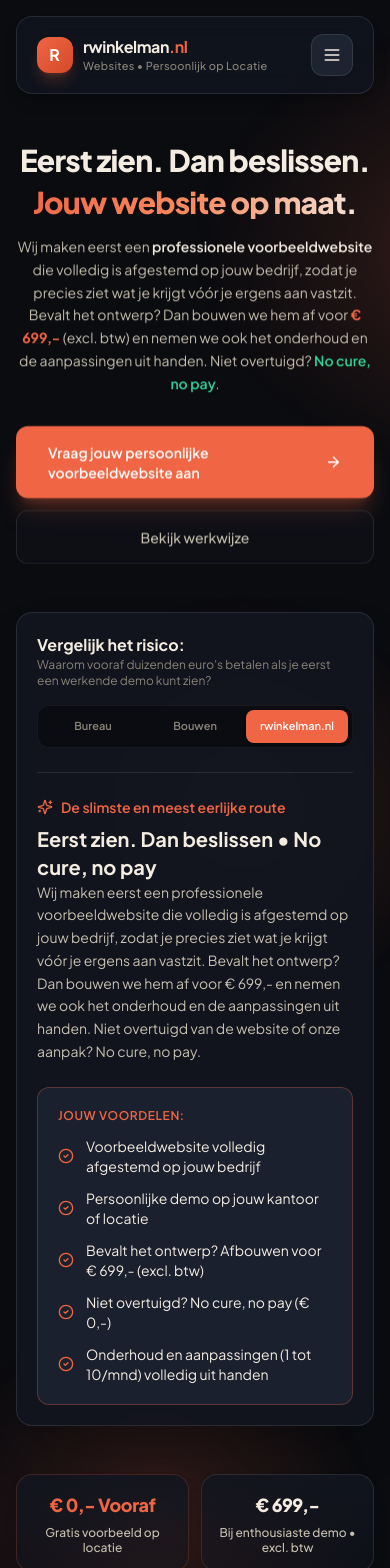
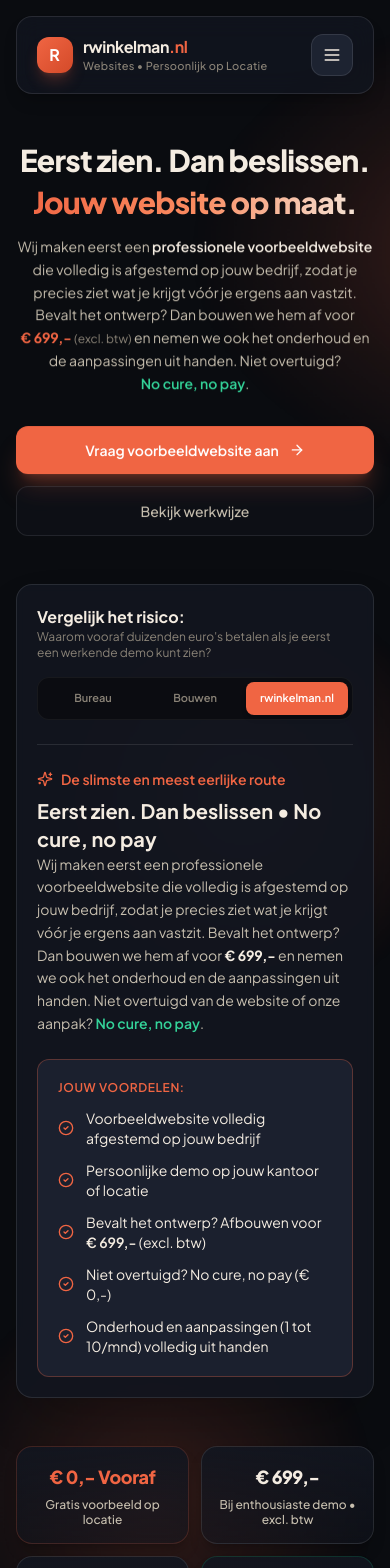
Before and after one commit to rubenwinkelman/rwinkelman, a React (Vite) app: page / in a window 390 px wide. Shown: the top 1568 px of the page. Built offline with nearby package versions, Linux system fonts and the light colour scheme.

Commit message:
Fix mobile layout: prevent price wrapping and keep CTA buttons on a single line

```diff
--- a/index.html
+++ b/index.html
@@ -100,7 +100,7 @@
           Eerst zien. Dan beslissen. Jouw website op maat.
         </h1>
         <p class="mt-6 text-lg sm:text-xl text-[#D1C7BD] max-w-2xl leading-relaxed">
-          Wij maken eerst een professionele voorbeeldwebsite die volledig is afgestemd op jouw bedrijf, zodat je precies ziet wat je krijgt vóór je ergens aan vastzit. Bevalt het ontwerp? Dan bouwen we hem af voor € 699,- excl. btw en nemen we ook het onderhoud en de aanpassingen uit handen. Niet overtuigd? No cure, no pay.
+          Wij maken eerst een professionele voorbeeldwebsite die volledig is afgestemd op jouw bedrijf, zodat je precies ziet wat je krijgt vóór je ergens aan vastzit. Bevalt het ontwerp? Dan bouwen we hem af voor <span style="white-space: nowrap;">€&nbsp;699,-</span> (excl. btw) en nemen we ook het onderhoud en de aanpassingen uit handen. Niet overtuigd? No cure, no pay.
         </p>
       </header>
 
--- a/src/components/ContactSection.jsx
+++ b/src/components/ContactSection.jsx
@@ -78,7 +78,7 @@
             Vraag jouw persoonlijke voorbeeldwebsite aan!
           </h2>
           <p className="mt-4 text-base sm:text-lg text-brand-sandMuted leading-relaxed">
-            Wij maken eerst een professionele voorbeeldwebsite die volledig is afgestemd op jouw bedrijf, zodat je precies ziet wat je krijgt vóór je ergens aan vastzit. Bevalt het ontwerp? Dan bouwen we hem af voor € 699,- en nemen we ook het onderhoud en de aanpassingen uit handen. Niet overtuigd van de website of onze aanpak? <span className="text-emerald-400 font-semibold">No cure, no pay</span>.
+            Wij maken eerst een professionele voorbeeldwebsite die volledig is afgestemd op jouw bedrijf, zodat je precies ziet wat je krijgt vóór je ergens aan vastzit. Bevalt het ontwerp? Dan bouwen we hem af voor <span className="whitespace-nowrap font-bold text-brand-sand">€&nbsp;699,-</span> en nemen we ook het onderhoud en de aanpassingen uit handen. Niet overtuigd van de website of onze aanpak? <span className="whitespace-nowrap text-emerald-400 font-semibold">No cure, no pay</span>.
           </p>
         </div>
 
@@ -295,8 +295,10 @@
                       </>
                     ) : (
                       <>
-                        <Send className="w-4 h-4" />
-                        <span>Vraag jouw persoonlijke voorbeeldwebsite aan</span>
+                        <Send className="w-4 h-4 flex-shrink-0" />
+                        <span className="whitespace-nowrap">
+                          Vraag <span className="hidden min-[420px]:inline">jouw </span><span className="hidden sm:inline">persoonlijke </span>voorbeeldwebsite aan
+                        </span>
                       </>
                     )}
                   </button>
--- a/src/components/Footer.jsx
+++ b/src/components/Footer.jsx
@@ -25,7 +25,7 @@
             </div>
 
             <p className="text-sm text-brand-sandMuted leading-relaxed">
-              Onderscheidende websites op maat. Wij maken eerst een professionele voorbeeldwebsite die volledig is afgestemd op jouw bedrijf. Bevalt het ontwerp? Dan bouwen we hem af voor € 699,- en nemen we ook het onderhoud en de aanpassingen uit handen. No cure, no pay.
+              Onderscheidende websites op maat. Wij maken eerst een professionele voorbeeldwebsite die volledig is afgestemd op jouw bedrijf. Bevalt het ontwerp? Dan bouwen we hem af voor <span className="whitespace-nowrap">€&nbsp;699,-</span> en nemen we ook het onderhoud en de aanpassingen uit handen. <span className="whitespace-nowrap">No cure, no pay</span>.
             </p>
 
             <div className="flex items-center gap-4 text-xs text-brand-sandDim pt-2">
--- a/src/components/Hero.jsx
+++ b/src/components/Hero.jsx
@@ -23,8 +23,8 @@
             </span>
           </h1>
 
-          <p className="anim-hero-2 text-sm sm:text-base md:text-lg text-brand-sandMuted leading-relaxed max-w-3xl mx-auto font-normal [text-wrap:balance]">
-            Wij maken eerst een <span className="text-brand-sand font-semibold">professionele voorbeeldwebsite</span> die volledig is afgestemd op jouw bedrijf, zodat je precies ziet wat je krijgt vóór je ergens aan vastzit. Bevalt het ontwerp? Dan bouwen we hem af voor <span className="text-brand-accent font-bold">€ 699,-</span> (excl. btw) en nemen we ook het onderhoud en de aanpassingen uit handen. Niet overtuigd? <span className="text-emerald-400 font-semibold">No cure, no pay</span>.
+          <p className="anim-hero-2 text-sm sm:text-base md:text-lg text-brand-sandMuted leading-relaxed max-w-3xl mx-auto font-normal">
+            Wij maken eerst een <span className="text-brand-sand font-semibold">professionele voorbeeldwebsite</span> die volledig is afgestemd op jouw bedrijf, zodat je precies ziet wat je krijgt vóór je ergens aan vastzit. Bevalt het ontwerp? Dan bouwen we hem af voor <span className="whitespace-nowrap text-brand-accent font-bold">€&nbsp;699,-</span> <span className="whitespace-nowrap text-xs sm:text-sm text-brand-sandDim">(excl.&nbsp;btw)</span> en nemen we ook het onderhoud en de aanpassingen uit handen. Niet overtuigd? <span className="whitespace-nowrap text-emerald-400 font-semibold">No cure, no pay</span>.
           </p>
         </div>
 
@@ -32,14 +32,16 @@
         <div className="anim-hero-3 flex flex-col sm:flex-row items-center justify-center gap-3 sm:gap-4 mb-12 sm:mb-16">
           <a
             href="#contact"
-            className="w-full sm:w-auto flex items-center justify-center gap-3 px-8 py-4 rounded-xl bg-brand-accent hover:bg-brand-accentHover text-white font-semibold text-sm sm:text-base transition-all duration-200 shadow-xl shadow-brand-accent/25 hover:shadow-brand-accent/40 active:scale-95 group"
+            className="w-full sm:w-auto flex items-center justify-center gap-2.5 sm:gap-3 px-5 py-3.5 sm:px-8 sm:py-4 rounded-xl bg-brand-accent hover:bg-brand-accentHover text-white font-semibold text-sm sm:text-base transition-all duration-200 shadow-xl shadow-brand-accent/25 hover:shadow-brand-accent/40 active:scale-95 group whitespace-nowrap"
           >
-            <span>Vraag jouw persoonlijke voorbeeldwebsite aan</span>
-            <ArrowRight className="w-5 h-5 group-hover:translate-x-1 transition-transform" />
+            <span>
+              Vraag <span className="hidden min-[420px]:inline">jouw </span><span className="hidden sm:inline">persoonlijke </span>voorbeeldwebsite aan
+            </span>
+            <ArrowRight className="w-4 h-4 sm:w-5 sm:h-5 group-hover:translate-x-1 transition-transform flex-shrink-0" />
           </a>
           <a
             href="#werkwijze"
-            className="w-full sm:w-auto flex items-center justify-center gap-2 px-8 py-4 rounded-xl bg-brand-surface/40 hover:bg-brand-elevated border border-white/10 text-brand-sandMuted hover:text-brand-sand font-medium text-sm sm:text-base transition-all duration-200 hover:border-white/20"
+            className="w-full sm:w-auto flex items-center justify-center gap-2 px-6 py-3.5 sm:px-8 sm:py-4 rounded-xl bg-brand-surface/40 hover:bg-brand-elevated border border-white/10 text-brand-sandMuted hover:text-brand-sand font-medium text-sm sm:text-base transition-all duration-200 hover:border-white/20 whitespace-nowrap"
           >
             <span>Bekijk werkwijze</span>
           </a>
@@ -151,7 +153,7 @@
                     Eerst zien. Dan beslissen &bull; No cure, no pay
                   </h3>
                   <p className="text-sm text-brand-sandMuted leading-relaxed">
-                    Wij maken eerst een professionele voorbeeldwebsite die volledig is afgestemd op jouw bedrijf, zodat je precies ziet wat je krijgt vóór je ergens aan vastzit. Bevalt het ontwerp? Dan bouwen we hem af voor € 699,- en nemen we ook het onderhoud en de aanpassingen uit handen. Niet overtuigd van de website of onze aanpak? No cure, no pay.
+                    Wij maken eerst een professionele voorbeeldwebsite die volledig is afgestemd op jouw bedrijf, zodat je precies ziet wat je krijgt vóór je ergens aan vastzit. Bevalt het ontwerp? Dan bouwen we hem af voor <span className="whitespace-nowrap font-bold text-brand-sand">€&nbsp;699,-</span> en nemen we ook het onderhoud en de aanpassingen uit handen. Niet overtuigd van de website of onze aanpak? <span className="whitespace-nowrap text-emerald-400 font-semibold">No cure, no pay</span>.
                   </p>
                 </div>
                 <div className="bg-brand-elevated/90 rounded-xl p-5 border border-brand-accentBorder space-y-3">
@@ -166,7 +168,7 @@
                   </div>
                   <div className="flex items-center gap-3 text-sm text-brand-sand">
                     <CheckCircle2 className="w-4 h-4 text-brand-accent flex-shrink-0" />
-                    <span>Bevalt het ontwerp? Afbouwen voor € 699,- (excl. btw)</span>
+                    <span>Bevalt het ontwerp? Afbouwen voor <span className="whitespace-nowrap font-semibold">€&nbsp;699,-</span> (excl. btw)</span>
                   </div>
                   <div className="flex items-center gap-3 text-sm text-brand-sand">
                     <CheckCircle2 className="w-4 h-4 text-brand-accent flex-shrink-0" />
--- a/src/components/PricingSection.jsx
+++ b/src/components/PricingSection.jsx
@@ -21,7 +21,7 @@
             Eerst zien. Dan beslissen.
           </h2>
           <p className="mt-4 text-base sm:text-lg text-brand-sandMuted leading-relaxed">
-            Wij maken eerst een professionele voorbeeldwebsite die volledig is afgestemd op jouw bedrijf. Bevalt het ontwerp? Dan bouwen we hem af voor € 699,- en nemen we ook het onderhoud en de aanpassingen uit handen. Niet overtuigd van de website of onze aanpak? <span className="text-emerald-400 font-semibold">No cure, no pay</span>. <span className="text-xs text-brand-sandDim block mt-1.5">Alle vermelde tarieven zijn exclusief 21% btw.</span>
+            Wij maken eerst een professionele voorbeeldwebsite die volledig is afgestemd op jouw bedrijf. Bevalt het ontwerp? Dan bouwen we hem af voor <span className="whitespace-nowrap font-bold text-brand-sand">€&nbsp;699,-</span> en nemen we ook het onderhoud en de aanpassingen uit handen. Niet overtuigd van de website of onze aanpak? <span className="whitespace-nowrap text-emerald-400 font-semibold">No cure, no pay</span>. <span className="text-xs text-brand-sandDim block mt-1.5">Alle vermelde tarieven zijn exclusief 21% btw.</span>
           </p>
         </div>
 
```
